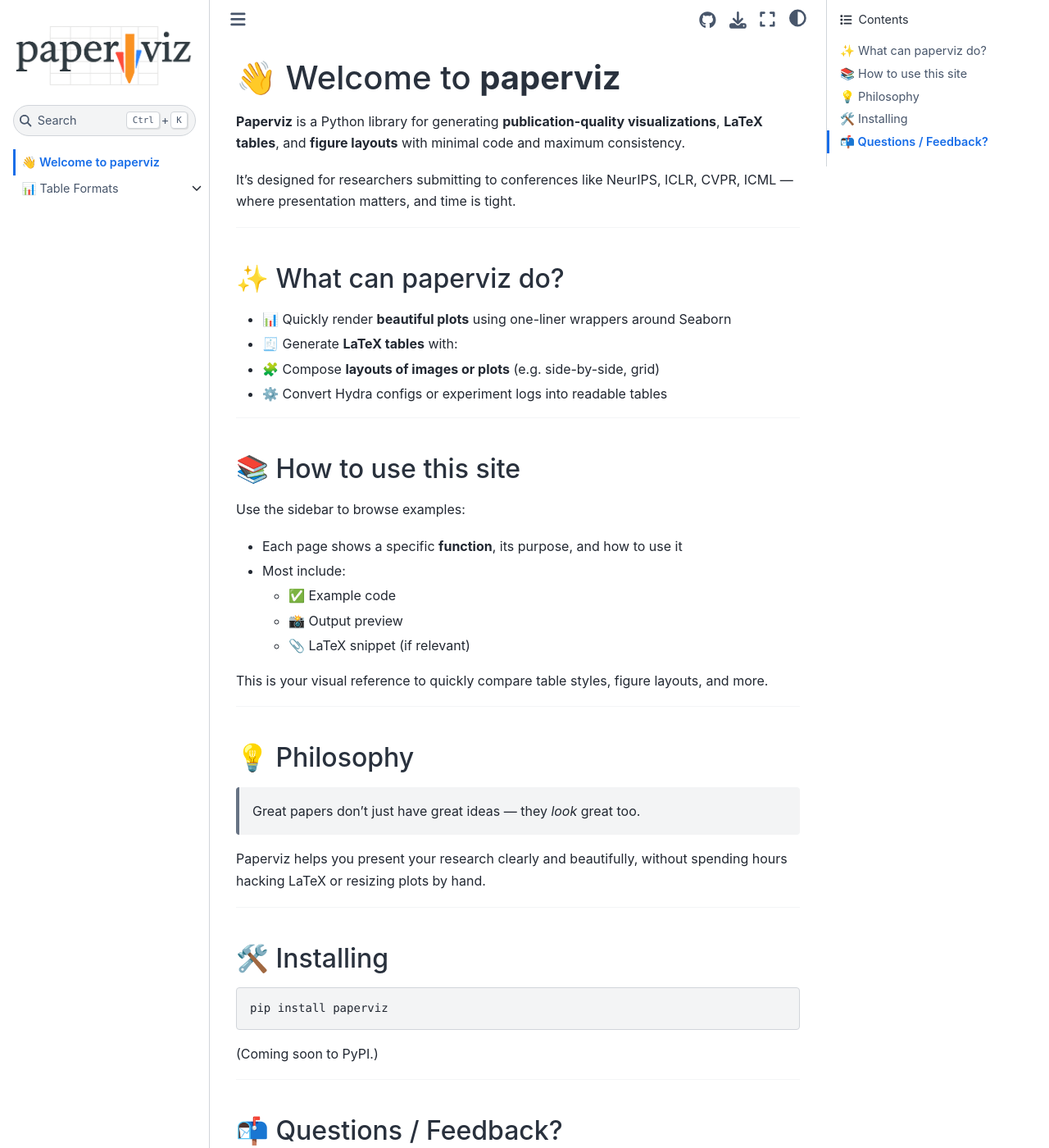
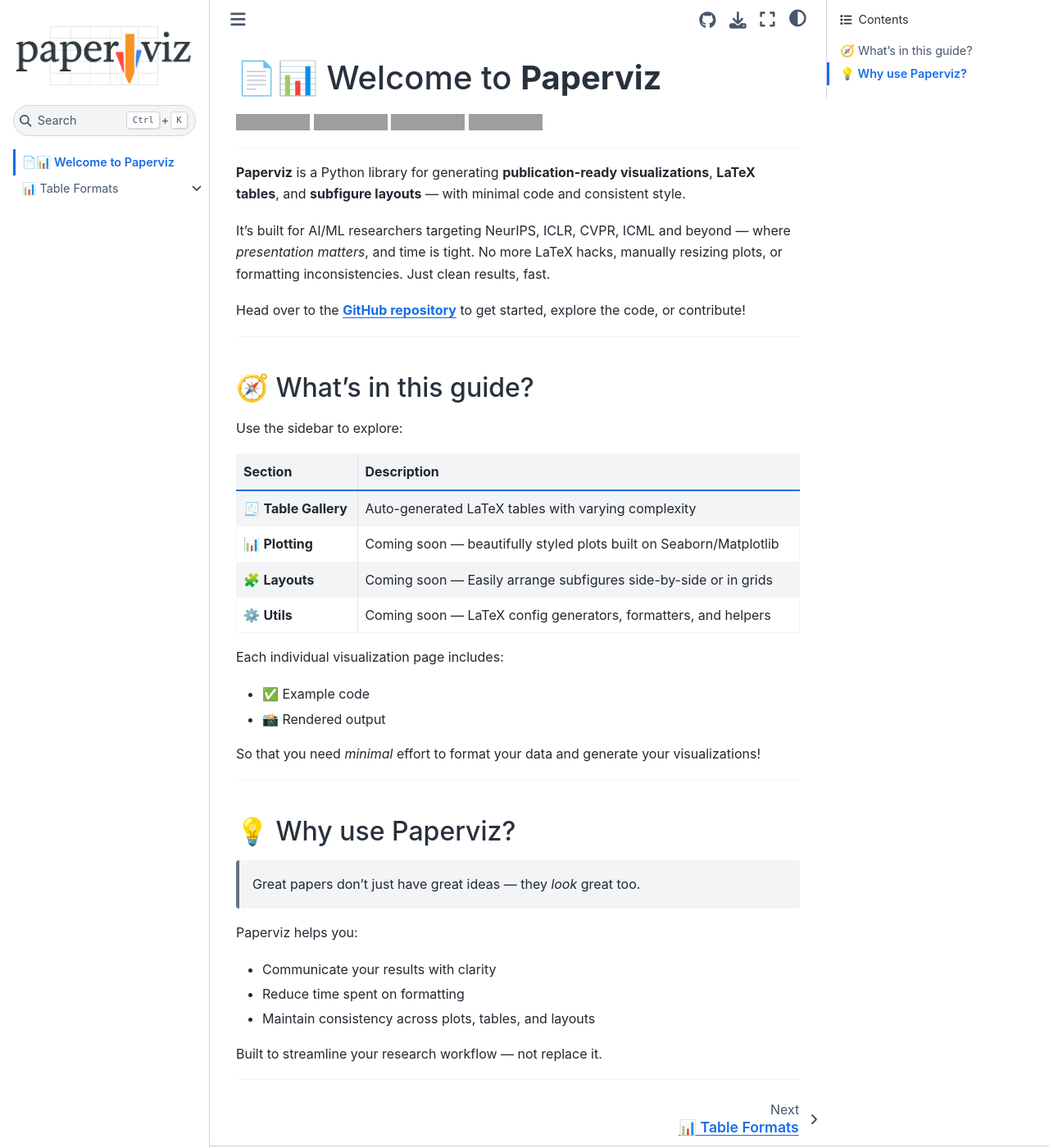
Before and after one commit to lars-quaedvlieg/paperviz, a Jupyter Book: the page built from docs/intro.md, in a window 1280 px wide and 1400 px high. Shown: the whole window at 82% size. Built offline with Jupyter Book 1.0.4 settings and Sphinx 7.4.7 and the Sphinx Book theme 1.1.4, drawn with Linux system fonts in a browser that asks for light colours; some of the changed text lies outside the part shown; grey boxes are pictures that could not be loaded.

Commit message:
docs update

````diff
--- a/docs/intro.md
+++ b/docs/intro.md
@@ -1,53 +1,49 @@
-# 👋 Welcome to **paperviz**
+# 📄📊 Welcome to **Paperviz**
 
-**Paperviz** is a Python library for generating **publication-quality visualizations**, **LaTeX tables**, and **figure layouts** with minimal code and maximum consistency.
-
-It’s designed for researchers submitting to conferences like NeurIPS, ICLR, CVPR, ICML — where presentation matters, and time is tight.
+[![GitHub](https://img.shields.io/badge/GitHub-Repo-181717?logo=github)](https://github.com/lars-quaedvlieg/paperviz) [![Version](https://img.shields.io/badge/version-0.1.0-orange)](https://github.com/lars-quaedvlieg/paperviz/releases) [![Python](https://img.shields.io/badge/python-3.10%2B-blue.svg)](https://www.python.org/) [![Built for Papers](https://img.shields.io/badge/built%20for-AI%20papers-ff69b4)](https://github.com/lars-quaedvlieg/paperviz)
 
 ---
 
-## ✨ What can paperviz do?
+**Paperviz** is a Python library for generating **publication-ready visualizations**, **LaTeX tables**, and **subfigure
+layouts** — with minimal code and consistent style.
 
-- 📊 Quickly render **beautiful plots** using one-liner wrappers around Seaborn
-- 🧾 Generate **LaTeX tables** with:
-- 🧩 Compose **layouts of images or plots** (e.g. side-by-side, grid)
-- ⚙️ Convert Hydra configs or experiment logs into readable tables
+It’s built for AI/ML researchers targeting NeurIPS, ICLR, CVPR, ICML and beyond — where *presentation matters*, and time
+is tight. No more LaTeX hacks, manually resizing plots, or formatting inconsistencies. Just clean results, fast.
+
+Head over to the [**GitHub repository**](https://github.com/lars-quaedvlieg/paperviz) to get started, explore the code, or contribute!
 
 ---
 
-## 📚 How to use this site
+## 🧭 What’s in this guide?
 
-Use the sidebar to browse examples:
-- Each page shows a specific **function**, its purpose, and how to use it
-- Most include:
-  - ✅ Example code
-  - 📸 Output preview
-  - 📎 LaTeX snippet (if relevant)
+Use the sidebar to explore:
 
-This is your visual reference to quickly compare table styles, figure layouts, and more.
+| Section             | Description                                                        |
+|---------------------|--------------------------------------------------------------------|
+| 🧾 **Table Gallery** | Auto-generated LaTeX tables with varying complexity                |
+| 📊 **Plotting**     | Coming soon — beautifully styled plots built on Seaborn/Matplotlib |
+| 🧩 **Layouts**      | Coming soon — Easily arrange subfigures side-by-side or in grids   |
+| ⚙️ **Utils**        | Coming soon — LaTeX config generators, formatters, and helpers     |
+
+Each individual visualization page includes:
+
+- ✅ Example code
+- 📸 Rendered output
+
+So that you need *minimal* effort to format your data and generate your visualizations!
 
 ---
 
-## 💡 Philosophy
+## 💡 Why use Paperviz?
 
 > Great papers don’t just have great ideas — they *look* great too.
 
-Paperviz helps you present your research clearly and beautifully, without spending hours hacking LaTeX or resizing plots by hand.
+Paperviz helps you:
+
+- Communicate your results with clarity
+- Reduce time spent on formatting
+- Maintain consistency across plots, tables, and layouts
+
+Built to streamline your research workflow — not replace it.
 
 ---
-
-## 🛠️ Installing
-
-```bash
-pip install paperviz
-```
-
-(Coming soon to PyPI.)
-
----
-
-## 📬 Questions / Feedback?
-
-Open an issue or start a discussion on [GitHub](https://github.com/lars-quaedvlieg/paperviz).
-
----
````
Also changed, not shown: 1 other file.
